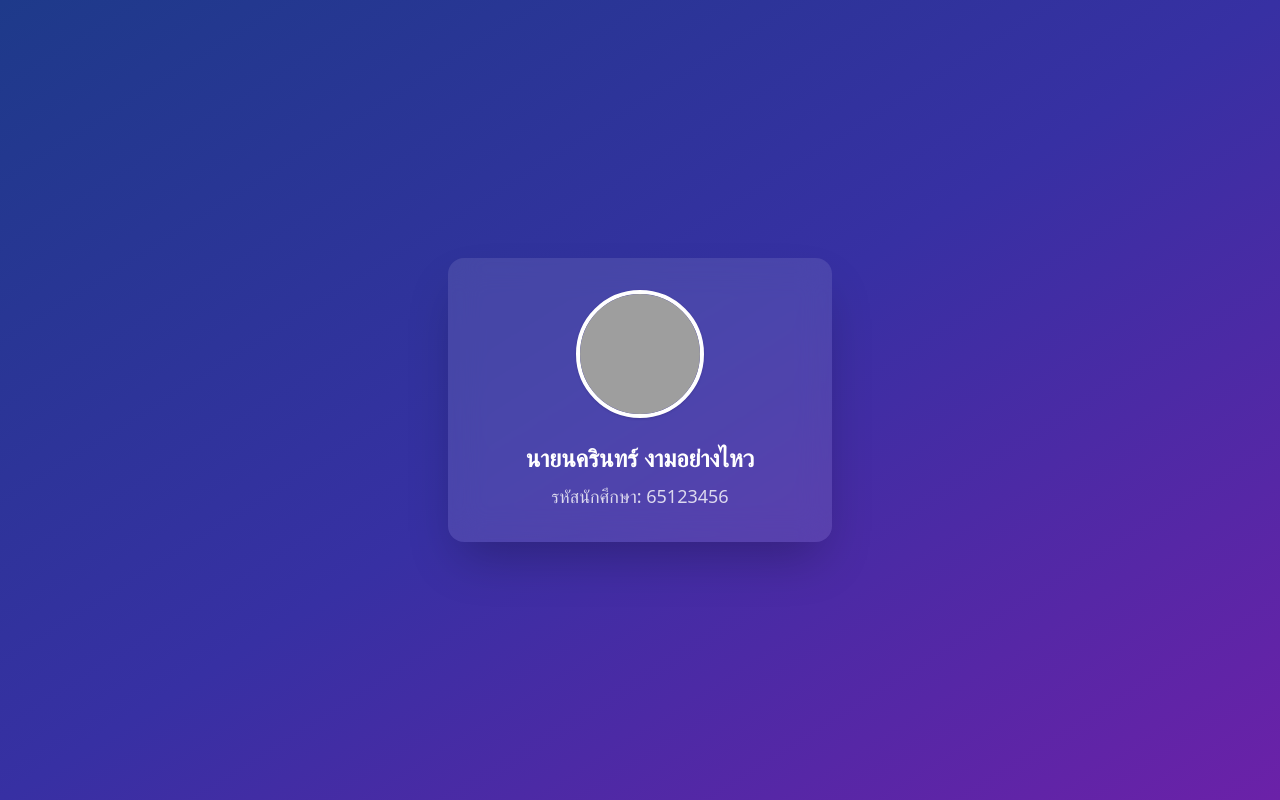
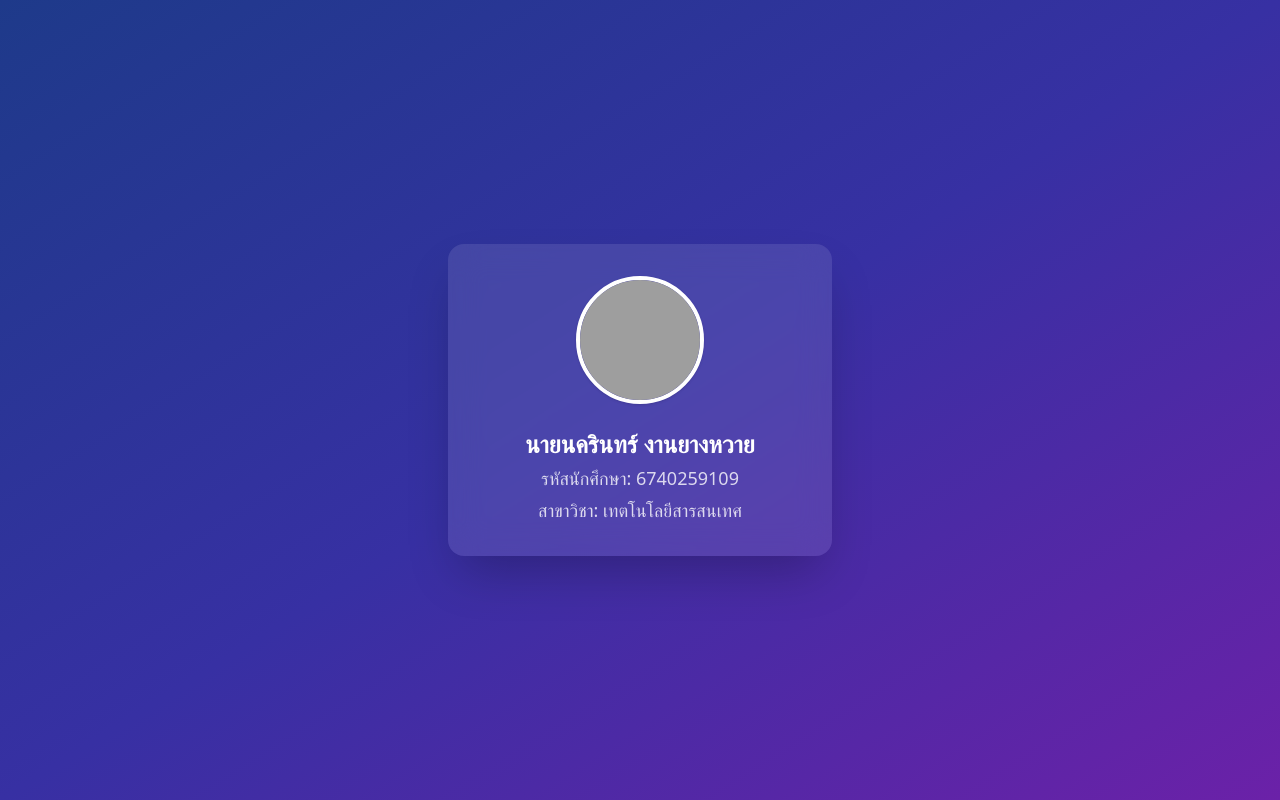
Before and after one commit to NutxV2/MyWebsite, a plain HTML site: page index.html in a window 1280 px wide. Drawn offline with nearby package versions, Linux system fonts and the light colour scheme; grey boxes are pictures that could not be loaded.

Commit message:
Update index.html

```diff
--- a/index.html
+++ b/index.html
@@ -11,8 +11,9 @@
   <div class="bg-white/10 backdrop-blur-lg p-8 rounded-2xl shadow-2xl text-center max-w-sm w-full">
     <img src="https://i.pravatar.cc/200?u=student1234" alt="Profile" class="w-32 h-32 rounded-full mx-auto mb-6 border-4 border-white shadow" />
 
-    <h1 class="text-2xl font-bold">นายนครินทร์ งามอย่างไหว</h1>
-    <p class="text-lg text-white/80 mt-2">รหัสนักศึกษา: 65123456</p>
+    <h1 class="text-2xl font-bold">นายนครินทร์ งานยางหวาย</h1>
+    <p class="text-lg text-white/80 mt-1">รหัสนักศึกษา: 6740259109</p>
+    <p class="text-lg text-white/80 mt-1">สาขาวิชา: เทตโนโลยีสารสนเทศ</p>
   </div>
 
 </body>
```
